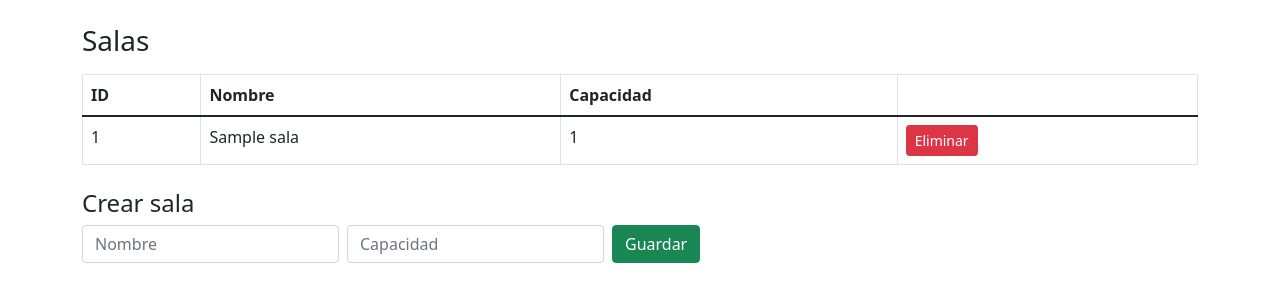
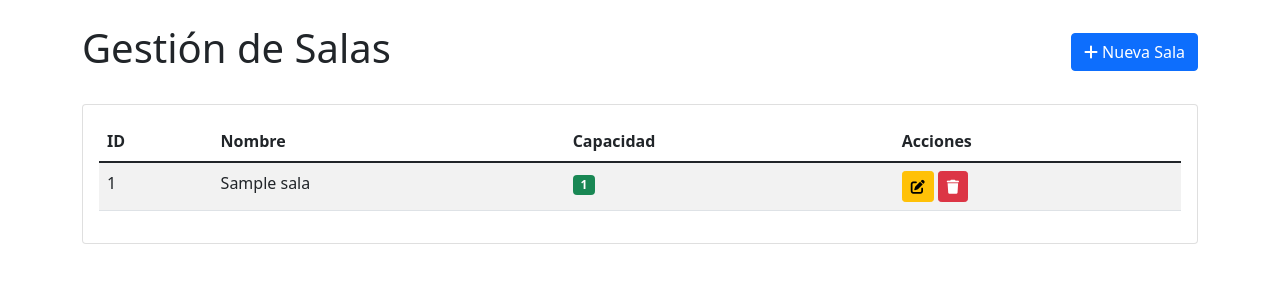
Before and after one commit to jp-mena/Verificable2.0, a Flask app: page /salas/ in a window 1280 px wide. Shown: the part 56-358 px from the top of the page. Run offline with Flask 3, Linux system fonts and the light colour scheme; tables that the repository leaves empty hold one stand-in row (values such as "Sample post").

Commit message:
minor fixes

```diff
--- a/sga/models/sala.py
+++ b/sga/models/sala.py
@@ -1,23 +1,32 @@
-# sga/models/sala.py
 from sga.db.database import execute_query
-from sga.utils.validators import ValidationError, safe_int_conversion, validate_required_string
 
 class Sala:
-    def __init__(self, nombre, capacidad, id=None):
-        self.id = id
-        self.nombre = validate_required_string(nombre, "nombre")
-        self.capacidad = safe_int_conversion(capacidad)
-
-    @classmethod
-    def crear(cls, nombre, capacidad):
-        query = "INSERT INTO salas (nombre, capacidad) VALUES (%s, %s)"
-        sala_id = execute_query(query, (nombre, capacidad))
-        return cls(nombre, capacidad, sala_id)
-
     @staticmethod
     def obtener_todas():
         return execute_query("SELECT id, nombre, capacidad FROM salas")
 
     @staticmethod
-    def eliminar(id_):
-        execute_query("DELETE FROM salas WHERE id = %s", (id_,))
+    def obtener_por_id(sala_id: int):
+        filas = execute_query(
+            "SELECT id, nombre, capacidad FROM salas WHERE id=%s",
+            (sala_id,)
+        )
+        return filas[0] if filas else None          # (id,nombre,capacidad) | None
+
+    @staticmethod
+    def crear(nombre: str, capacidad: int):
+        execute_query(
+            "INSERT INTO salas (nombre, capacidad) VALUES (%s, %s)",
+            (nombre, capacidad)
+        )
+
+    @staticmethod
+    def actualizar(sala_id: int, nombre: str, capacidad: int):
+        execute_query(
+            "UPDATE salas SET nombre=%s, capacidad=%s WHERE id=%s",
+            (nombre, capacidad, sala_id)
+        )
+
+    @staticmethod
+    def eliminar(sala_id: int):
+        execute_query("DELETE FROM salas WHERE id=%s", (sala_id,))
--- a/sga/routes/sala_routes.py
+++ b/sga/routes/sala_routes.py
@@ -4,18 +4,47 @@ from sga.models.sala import Sala
 sala_bp = Blueprint("sala", __name__, url_prefix="/salas")
 
 @sala_bp.route("/")
-def listar():
-    salas = Sala.obtener_todas()
+def listar_salas():
+    filas = Sala.obtener_todas()
+    salas = [{"id": f[0], "nombre": f[1], "capacidad": f[2]} for f in filas]
     return render_template("salas/listar.html", salas=salas)
 
-@sala_bp.route("/crear", methods=["POST"])
-def crear():
-    nombre = request.form["nombre"]
-    capacidad = int(request.form["capacidad"])
-    Sala.crear(nombre, capacidad)
-    return redirect(url_for("sala.listar"))
+@sala_bp.route("/crear", methods=["GET", "POST"])
+def crear_sala():
+    if request.method == "POST":
+        nombre = request.form["nombre"].strip()
+        capacidad = int(request.form["capacidad"])
+        if not nombre or capacidad < 1:
+            flash("Datos inválidos", "danger")
+            return redirect(url_for("sala.crear_sala"))
+        Sala.crear(nombre, capacidad)
+        flash("Sala creada correctamente", "success")
+        return redirect(url_for("sala.listar_salas"))
+    return render_template("salas/crear.html")
+
+@sala_bp.route("/<int:id>/editar", methods=["GET", "POST"])
+def editar_sala(id):
+    fila = Sala.obtener_por_id(id)
+    if not fila:
+        flash("Sala no encontrada", "danger")
+        return redirect(url_for("sala.listar_salas"))
+
+    sala = {"id": fila[0], "nombre": fila[1], "capacidad": fila[2]}
+
+    if request.method == "POST":
+        nombre = request.form["nombre"].strip()
+        capacidad = int(request.form["capacidad"])
+        if not nombre or capacidad < 1:
+            flash("Datos inválidos", "danger")
+            return redirect(url_for("sala.editar_sala", id=id))
+        Sala.actualizar(id, nombre, capacidad)
+        flash("Sala actualizada", "success")
+        return redirect(url_for("sala.listar_salas"))
+
+    return render_template("salas/editar.html", sala=sala)
 
 @sala_bp.route("/<int:id>/eliminar", methods=["POST"])
-def eliminar(id):
+def eliminar_sala(id):
     Sala.eliminar(id)
-    return redirect(url_for("sala.listar"))
+    flash("Sala eliminada", "success")
+    return redirect(url_for("sala.listar_salas"))
--- a/sga/templates/index.html
+++ b/sga/templates/index.html
@@ -104,7 +104,7 @@
                             <strong>1.</strong> Instancias de Curso
                             <small class="text-muted d-block">Crear ofertas de cursos por semestre</small>
                         </a>
-                        <a href="{{ url_for('sala.listar') }}" class="list-group-item list-group-item-action">
+                        <a href="{{ url_for('sala.listar_salas') }}" class="list-group-item list-group-item-action">
                             <i class="fas fa-location-pin me-2"></i>
                             <strong>2.</strong> Salas
                             <small class="text-muted d-block">Crear salas donde impartir clases</small>
--- a/sga/templates/salas/listar.html
+++ b/sga/templates/salas/listar.html
@@ -1,29 +1,40 @@
+{# templates/salas/listar.html #}
 {% extends "base.html" %}
+{% block title %}Salas - SGA{% endblock %}
 {% block content %}
-<h3 class="mb-3">Salas</h3>
-
-<table class="table table-bordered">
-  <thead>
-    <tr><th>ID</th><th>Nombre</th><th>Capacidad</th><th></th></tr>
-  </thead>
+<div class="d-flex justify-content-between align-items-center mb-4">
+  <h1>Gestión de Salas</h1>
+  <a href="{{ url_for('sala.crear_sala') }}" class="btn btn-primary">
+    <i class="fas fa-plus"></i> Nueva Sala
+  </a>
+</div>
+<div class="card"><div class="card-body">
+  {% if salas %}
+  <div class="table-responsive"><table class="table table-striped">
+    <thead><tr><th>ID</th><th>Nombre</th><th>Capacidad</th><th>Acciones</th></tr></thead>
     <tbody>
       {% for s in salas %}
       <tr>
-      <td>{{ s[0] }}</td><td>{{ s[1] }}</td><td>{{ s[2] }}</td>
+        <td>{{ s.id }}</td>
+        <td>{{ s.nombre }}</td>
+        <td><span class="badge bg-success">{{ s.capacidad }}</span></td>
         <td>
-        <form action="{{ url_for('sala.eliminar', id=s[0]) }}" method="post" class="d-inline">
-          <button class="btn btn-sm btn-danger">Eliminar</button>
+          <a href="{{ url_for('sala.editar_sala', id=s.id) }}" class="btn btn-sm btn-warning"><i class="fas fa-edit"></i></a>
+          <form method="post" action="{{ url_for('sala.eliminar_sala', id=s.id) }}" style="display:inline" onsubmit="return confirm('¿Eliminar?')">
+            <button class="btn btn-sm btn-danger"><i class="fas fa-trash"></i></button>
           </form>
         </td>
       </tr>
       {% endfor %}
     </tbody>
-</table>
-
-<h4 class="mt-4">Crear sala</h4>
-<form action="{{ url_for('sala.crear') }}" method="post" class="row g-2">
-  <div class="col-auto"><input name="nombre" class="form-control" placeholder="Nombre"></div>
-  <div class="col-auto"><input name="capacidad" type="number" class="form-control" placeholder="Capacidad"></div>
-  <div class="col-auto"><button class="btn btn-success">Guardar</button></div>
-</form>
+  </table></div>
+  {% else %}
+  <div class="text-center py-4">
+    <i class="fas fa-door-closed fa-3x text-muted mb-3"></i>
+    <h4 class="text-muted">No hay salas registradas</h4>
+    <p class="text-muted">Crea la primera sala para comenzar</p>
+    <a href="{{ url_for('sala.crear_sala') }}" class="btn btn-primary"><i class="fas fa-plus"></i> Crear Sala</a>
+  </div>
+  {% endif %}
+</div></div>
 {% endblock %}
```
Also changed, not shown: sga/templates/salas/crear.html (+14 -0 lines), sga/templates/salas/editar.html (added, +14 -0 lines), sga/templates/secciones/editar.html (+19 -0 lines). Lines whose indentation alone changed are shown as unchanged.
